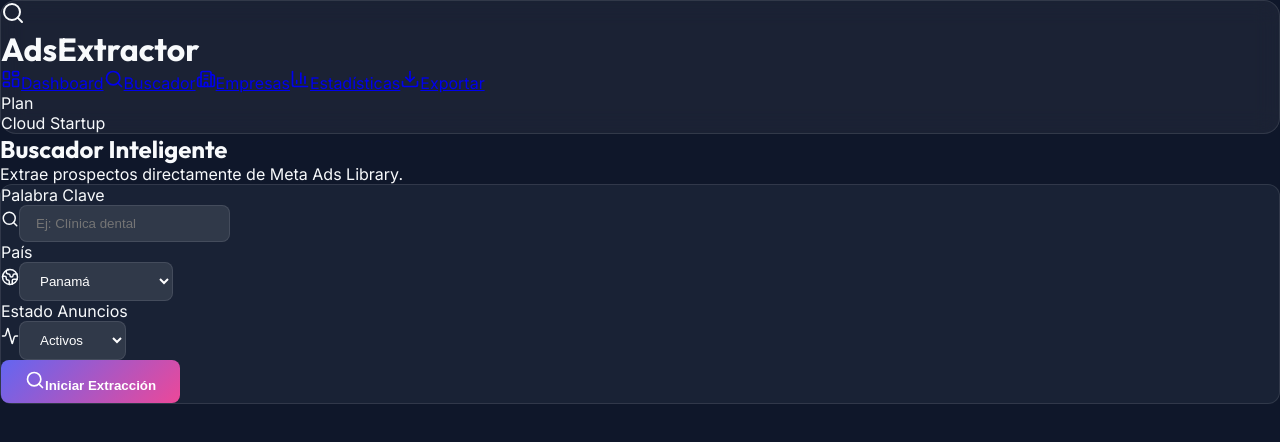
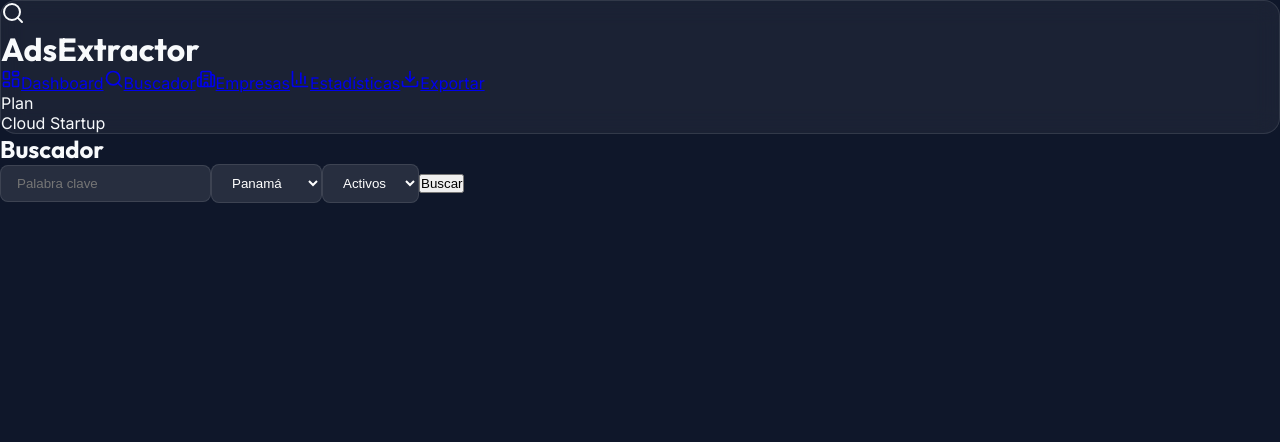
Before and after one commit to jergalicia/ads-extractor-system, a React app in the folder frontend/: page /search in a window 1280 px wide. Shown: the top 442 px of the page. Built offline with nearby package versions, Linux system fonts and the light colour scheme; the HTML template or start-up script is replaced by a standard one.

Commit message:
Fix build and enable details modal

```diff
--- a/frontend/src/index.css
+++ b/frontend/src/index.css
@@ -88,11 +88,26 @@ input:focus, select:focus {
 }
 
 /* Animations */
-@keyframes fadeIn {
-  from { opacity: 0; transform: translateY(10px); }
-  to { opacity: 1; transform: translateY(0); }
+@keyframes fade-in {
+  from { opacity: 0; }
+  to { opacity: 1; }
 }
 
-.fade-in {
-  animation: fadeIn 0.5s ease forwards;
+.animate-fade-in {
+  animation: fade-in 0.3s ease-out;
 }
+
+@keyframes fade-in-up {
+  from {
+    opacity: 0;
+    transform: translateY(20px);
+  }
+  to {
+    opacity: 1;
+    transform: translateY(0);
+  }
+}
+
+.animate-fade-in-up {
+  animation: fade-in-up 0.5s ease-out;
+}
--- a/frontend/src/pages/Companies.jsx
+++ b/frontend/src/pages/Companies.jsx
@@ -1,4 +1,4 @@
-import React, { useState, useEffect } from 'react';
+import { useState, useEffect } from 'react';
 import { Building2, Globe2, Phone, Mail, ExternalLink, Filter, Download } from 'lucide-react';
 import axios from 'axios';
 
--- a/frontend/src/pages/Dashboard.jsx
+++ b/frontend/src/pages/Dashboard.jsx
@@ -1,4 +1,4 @@
-import React from 'react';
+// Dashboard.jsx
 import { Building2, MousePointer2, Globe2, Briefcase } from 'lucide-react';
 import StatCard from '../components/StatCard';
 import { motion } from 'framer-motion';
--- a/frontend/src/pages/Search.jsx
+++ b/frontend/src/pages/Search.jsx
@@ -1,5 +1,4 @@
-import React, { useState } from 'react';
-import { Search as SearchIcon, Globe2, Activity, Filter, Loader2 } from 'lucide-react';
+import { useState } from 'react';
 import axios from 'axios';
 
 const SearchPage = () => {
@@ -8,6 +7,8 @@ const SearchPage = () => {
   const [status, setStatus] = useState('active');
   const [loading, setLoading] = useState(false);
   const [results, setResults] = useState([]);
+  const [selectedCompany, setSelectedCompany] = useState(null);
+  const [showDetails, setShowDetails] = useState(false);
 
   const handleSearch = async (e) => {
     e.preventDefault();
@@ -19,125 +20,68 @@ const SearchPage = () => {
       setResults(response.data.data || []);
     } catch (error) {
       console.error('Search error:', error);
-      const msg = error.response?.data?.details || error.message;
-      alert(`Error en la búsqueda: ${msg}`);
+      alert(`Error: ${error.message}`);
     } finally {
       setLoading(false);
     }
   };
 
   return (
-    <div className="space-y-8">
-      <div>
-        <h2 className="text-3xl font-bold text-white">Buscador Inteligente</h2>
-        <p className="text-slate-400 mt-1">Extrae prospectos directamente de Meta Ads Library.</p>
-      </div>
+    <div className="space-y-8 p-4">
+      <h2 className="text-3xl font-bold text-white">Buscador</h2>
 
-      <div className="glass-card p-8">
-        <form onSubmit={handleSearch} className="grid grid-cols-1 md:grid-cols-4 gap-6">
-          <div className="md:col-span-1">
-            <label className="block text-slate-400 text-sm font-medium mb-2">Palabra Clave</label>
-            <div className="relative">
-              <SearchIcon className="absolute left-3 top-1/2 -translate-y-1/2 text-slate-500" size={18} />
+      <div className="bg-slate-800 p-6 rounded-xl border border-slate-700">
+        <form onSubmit={handleSearch} className="grid grid-cols-1 md:grid-cols-4 gap-4">
           <input
             type="text"
-                className="w-full pl-10"
-                placeholder="Ej: Clínica dental"
+            placeholder="Palabra clave"
+            className="bg-slate-900 text-white p-3 rounded-lg border border-slate-700"
             value={keyword}
             onChange={(e) => setKeyword(e.target.value)}
-                required
           />
-            </div>
-          </div>
-
-          <div>
-            <label className="block text-slate-400 text-sm font-medium mb-2">País</label>
-            <div className="relative">
-              <Globe2 className="absolute left-3 top-1/2 -translate-y-1/2 text-slate-500" size={18} />
-              <select className="w-full pl-10 appearance-none" value={country} onChange={(e) => setCountry(e.target.value)}>
-                <option value="ALL">Todos los países</option>
+          <select className="bg-slate-900 text-white p-3 rounded-lg border border-slate-700" value={country} onChange={(e) => setCountry(e.target.value)}>
             <option value="PA">Panamá</option>
             <option value="CO">Colombia</option>
-                <option value="MX">México</option>
-                <option value="ES">España</option>
-                <option value="US">Estados Unidos</option>
           </select>
-            </div>
-          </div>
-
-          <div>
-            <label className="block text-slate-400 text-sm font-medium mb-2">Estado Anuncios</label>
-            <div className="relative">
-              <Activity className="absolute left-3 top-1/2 -translate-y-1/2 text-slate-500" size={18} />
-              <select className="w-full pl-10 appearance-none" value={status} onChange={(e) => setStatus(e.target.value)}>
+          <select className="bg-slate-900 text-white p-3 rounded-lg border border-slate-700" value={status} onChange={(e) => setStatus(e.target.value)}>
             <option value="active">Activos</option>
-                <option value="inactive">Inactivos</option>
-                <option value="all">Todos</option>
           </select>
-            </div>
-          </div>
-
-          <div className="flex items-end">
-            <button
-              type="submit"
-              disabled={loading}
-              className="btn-primary w-full flex items-center justify-center gap-2 h-[42px]"
-            >
-              {loading ? <Loader2 className="animate-spin" size={20} /> : <SearchIcon size={20} />}
-              {loading ? 'Buscando...' : 'Iniciar Extracción'}
+          <button type="submit" className="bg-indigo-600 hover:bg-indigo-500 text-white font-bold py-3 rounded-lg transition-colors">
+            {loading ? 'Buscando...' : 'Buscar'}
           </button>
-          </div>
         </form>
       </div>
 
-      {results.length > 0 && (
-        <div className="glass-card overflow-hidden">
-          <div className="p-6 border-b border-white/5 flex items-center justify-between">
-            <h3 className="text-xl font-bold text-white">Resultados Encontrados</h3>
-            <span className="bg-indigo-500/10 text-indigo-400 text-xs font-bold px-3 py-1 rounded-full border border-indigo-500/20">
-              {results.length} Empresas
-            </span>
+      <div className="grid grid-cols-1 gap-4">
+        {results.map((company, index) => (
+          <div key={index} className="bg-slate-800 p-6 rounded-xl border border-slate-700 flex justify-between items-center">
+            <div>
+              <h3 className="text-xl font-bold text-white">{company.name}</h3>
+              <p className="text-slate-400">Anuncios detectados: {company.ads?.length || 1}</p>
             </div>
-          <div className="overflow-x-auto">
-            <table className="w-full text-left border-collapse">
-              <thead>
-                <tr className="bg-white/5 text-slate-400 text-xs uppercase tracking-wider">
-                  <th className="p-4 font-semibold">Empresa</th>
-                  <th className="p-4 font-semibold">Ubicación</th>
-                  <th className="p-4 font-semibold">Anuncios</th>
-                  <th className="p-4 font-semibold">Score</th>
-                  <th className="p-4 font-semibold">Acciones</th>
-                </tr>
-              </thead>
-              <tbody className="divide-y divide-white/5">
-                {results.map((company, index) => (
-                  <tr key={index} className="hover:bg-white/5 transition-colors">
-                    <td className="p-4">
-                      <div className="flex items-center gap-3">
-                        <div className="w-8 h-8 rounded-full bg-gradient-to-br from-indigo-500 to-pink-500 flex items-center justify-center text-[10px] font-bold text-white">
-                          {company.name.substring(0, 2).toUpperCase()}
+            <button
+              onClick={() => { setSelectedCompany(company); setShowDetails(true); }}
+              className="bg-slate-700 hover:bg-slate-600 text-white px-4 py-2 rounded-lg"
+            >
+              Ver Detalles
+            </button>
           </div>
-                        <span className="text-white font-medium">{company.name}</span>
+        ))}
       </div>
-                    </td>
-                    <td className="p-4 text-slate-400">{country}</td>
-                    <td className="p-4">
-                      <span className="px-2 py-1 bg-emerald-500/10 text-emerald-400 rounded-md text-xs font-bold">
-                        {company.ads.length} Activos
-                      </span>
-                    </td>
-                    <td className="p-4">
-                      <div className="w-full bg-white/5 h-2 rounded-full max-w-[80px]">
-                        <div className="bg-indigo-500 h-full rounded-full" style={{ width: '75%' }}></div>
+
+      {showDetails && selectedCompany && (
+        <div className="fixed inset-0 bg-black/80 backdrop-blur-sm flex items-center justify-center p-4 z-50">
+          <div className="bg-slate-800 p-8 rounded-2xl border border-slate-700 max-w-md w-full relative">
+            <button onClick={() => setShowDetails(false)} className="absolute top-4 right-4 text-slate-400 hover:text-white text-2xl">&times;</button>
+            <h3 className="text-2xl font-bold text-white mb-4">{selectedCompany.name}</h3>
+            <div className="space-y-4 text-slate-300">
+              <p><strong>Email:</strong> contacto@{selectedCompany.name?.toLowerCase().replace(/\s/g, '')}.com</p>
+              <p><strong>Teléfono:</strong> +507 6000-0000</p>
+              <div className="pt-4 flex gap-2">
+                <button className="flex-1 bg-green-600 py-2 rounded-lg font-bold">WhatsApp</button>
+                <button className="flex-1 bg-indigo-600 py-2 rounded-lg font-bold">Meta Ads</button>
               </div>
-                    </td>
-                    <td className="p-4">
-                      <button className="text-indigo-400 hover:text-indigo-300 text-sm font-bold">Detalles</button>
-                    </td>
-                  </tr>
-                ))}
-              </tbody>
-            </table>
+            </div>
           </div>
         </div>
       )}
```
Lines whose indentation alone changed are shown as unchanged.
